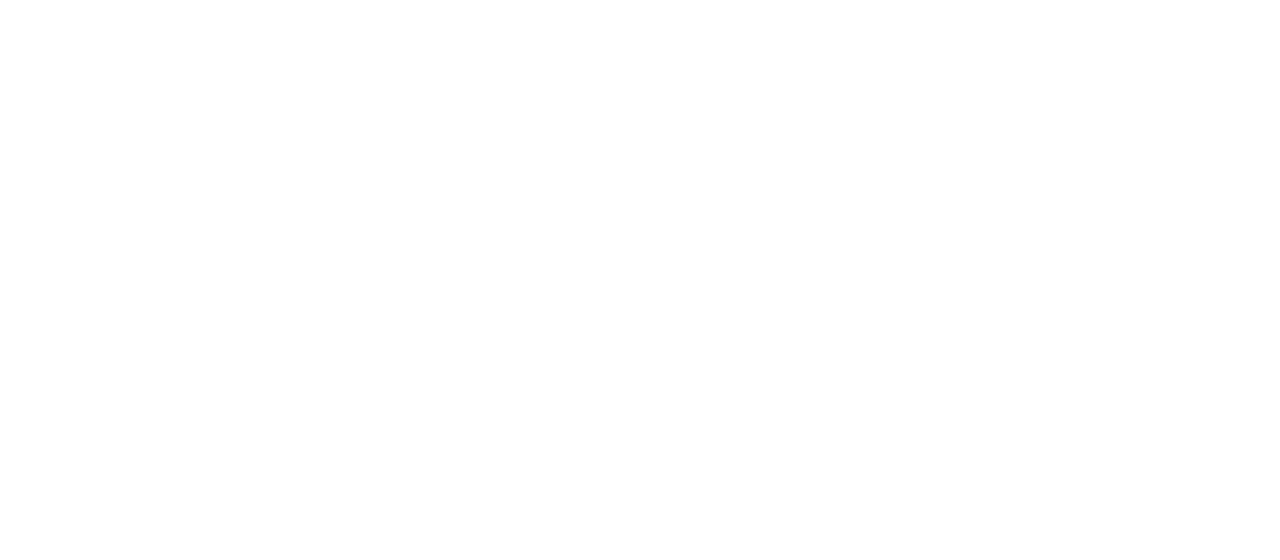
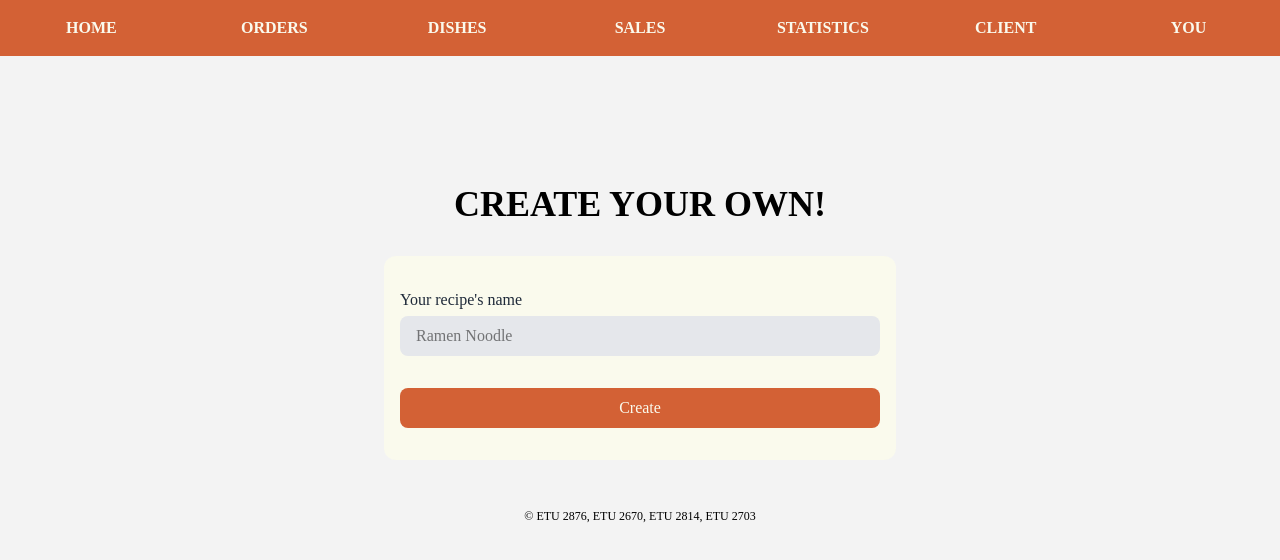
Before and after one commit to S5-Final-Project-PARK/vue-back-office, a Vue app in the folder restaurant-admin/: page /cook in a window 1280 px wide. Before the commit this address had no page. Shown: the top 560 px of the page. Built offline with nearby package versions, Linux system fonts and the light colour scheme; the HTML template or start-up script is replaced by a standard one.

Commit message:
dish insert form 1

```diff
--- /dev/null
+++ b/restaurant-admin/src/@util/userRandomizeIndex.ts
@@ -0,0 +1,3 @@
+export function useRandomizeIndex(array: any) {
+    return Math.floor(Math.random() * array.length);
+}
--- a/restaurant-admin/src/router/index.ts
+++ b/restaurant-admin/src/router/index.ts
@@ -22,6 +22,12 @@
       meta: { title: "Dishes" },
       component: () => import('@/views/DishesView.vue'),
     },
+    {
+      path: '/cook',
+      name: 'Cook',
+      meta: { title: "Insert A New Recipe" },
+      component: () => import('@/views/InsertDishesView.vue'),
+    },
   ],
 })
 
--- a/restaurant-admin/src/views/DishesView.vue
+++ b/restaurant-admin/src/views/DishesView.vue
@@ -57,18 +57,26 @@
 </script>
 
 <template>
-  <body class="bg-[--my-pure-white]">
+
+  <body class="bg-(--my-pure-white)">
     <my-navigation v-if="isScreenLarge" />
     <my-navigation-short v-else />
     <main>
-      <article class="flex flex-col space-y-8 font-nacelle text-[--my-black] mt-16 mx-32 p-16 rounded-2xl bg-[--my-white]">
+      <article
+        class="flex flex-col space-y-8 font-nacelle text-(--my-black) mt-16 mx-32 p-16 rounded-2xl bg-(--my-white)">
         <h1 class="font-montserrat font-extrabold text-4xl uppercase">All your dishes</h1>
-
+        <a href="/Cook"
+            class="flex flex-row space-x-2 px-8 py-4 w-64 bg-none rounded-full border-2 font-nacelle border-(--my-black) hover:bg-(--my-black) hover:text-(--my-white) duration-300 hover:translate-y-1">
+            <i class="pi pi-plus"></i>
+            <p>Add a new recipe</p>
+        </a>
         <!-- Details Section -->
         <section v-if="checkDetails" class="flex flex-row space-x-4">
-          <my-dishes-detail-section :label="dishDetails.name" :price="dishDetails.price" :stock="dishDetails.stock" :id="dishDetails.id" :ingredients="dishDetails.ingredients" />
+          <my-dishes-detail-section :label="dishDetails.name" :price="dishDetails.price" :stock="dishDetails.stock"
+            :id="dishDetails.id" :ingredients="dishDetails.ingredients" />
           <section>
-            <span @click="closeDetails" class="font-extralight flex flex-row space-x-2 hover:border-b-2 hover:border-red-600 hover:text-red-600 duration-100">
+            <span @click="closeDetails"
+              class="font-extralight flex flex-row space-x-2 hover:border-b-2 hover:border-red-600 hover:text-red-600 duration-100">
               <p>Close</p>
               <i class="pi pi-times"></i>
             </span>
@@ -77,16 +85,11 @@
 
         <!-- Dish List -->
         <section id="list" class="grid grid-cols-4 grid-rows-2 gap-2">
-          <my-dishes-card
-            v-for="(dish, index) in dishes"
-            :key="index"
-            :label="dish.name"
-            :ingredients="dish.ingredients"
-            @click="showDetails(dish)"
-          />
+          <my-dishes-card v-for="(dish, index) in dishes" :key="index" :label="dish.name"
+            :ingredients="dish.ingredients" @click="showDetails(dish)" />
         </section>
       </article>
     </main>
-    <my-footer />
+    <my-footer/>
   </body>
 </template>
--- /dev/null
+++ b/restaurant-admin/src/views/InsertDishesView.vue
@@ -0,0 +1,56 @@
+<script setup lang="ts">
+import { ref, computed, onMounted } from 'vue';
+import { useRouter } from 'vue-router';
+import MyInput from '@/components/MyInput.vue';
+import MyFullButton from '@/components/MyFullButton.vue';
+import MyFooter from '@/components/MyFooter.vue';
+import MyNavigation from '@/components/MyNavigation.vue';
+import MyNavigationShort from '@/components/MyNavigationShort.vue';
+import { useScreenWidth } from '@/@util/useScreenWidth';
+import { useRandomizeIndex } from '@/@util/userRandomizeIndex';
+
+const router = useRouter();
+const screenWidth = useScreenWidth();
+const isScreenLarge = ref(true);
+const recipe = ref('');
+const listPlaceholder = ref(["Garlic Soup", "Potage", "Ramen Noodle"]);
+const randomIndex = ref(useRandomizeIndex(listPlaceholder.value));
+
+// Generate a random placeholder dynamically every 2 seconds
+onMounted(() => {
+    setInterval(() => {
+        randomIndex.value = useRandomizeIndex(listPlaceholder.value);
+    }, 2000);
+});
+
+const placeholder = computed(() => listPlaceholder.value[randomIndex.value]);
+
+function handleSubmit() {
+    router.push('/insertDisheDetail');
+}
+</script>
+
+<template>
+    <body class="min-h-screen bg-(--my-pure-white) font-nacelle">
+        <my-navigation v-if="isScreenLarge" />
+        <my-navigation-short v-else />
+        <div class="pt-32">
+            <main class="flex flex-col items-center justify-center rounded-lg">
+                <h1 class="font-montserrat font-extrabold text-4xl uppercase mb-8">create your own!</h1>
+                <article class="container bg-(--my-white) rounded-xl px-4 py-8 w-2/5 box-shadow-">
+                    <div class="flex flex-col space-y-8">
+                            <my-input
+                                type="text"
+                                label="Your recipe's name"
+                                :placeholder="placeholder"
+                                id="recipe"
+                                v-model="recipe"
+                            />
+                        <my-full-button @click="handleSubmit" label="Create" />
+                    </div>
+                </article>
+            </main>
+            <my-footer />
+        </div>
+    </body>
+</template>
--- a/restaurant-admin/src/views/LoginView.vue
+++ b/restaurant-admin/src/views/LoginView.vue
@@ -26,14 +26,11 @@
 
 
 <template>
-    <head>
-
-    </head>
     <body class="min-h-screen bg-(--my-pure-white) font-nacelle">
         <div class="pt-32">
             <my-login-header/>
             <main class="flex items-center justify-center space-y-6 rounded-lg">
-                <article class="container bg-[--my-white] rounded-xl px-4 py-8 w-2/5 box-shadow-">
+                <article class="container bg-(--my-white) rounded-xl px-4 py-8 w-2/5 box-shadow-">
                     <div class="flex flex-col space-y-8">
                         <section class="flex flex-col space-y-4">
                             <my-input type="email" label="Your Email" placeholder="JohnDoe@gmail.com" id="email"
```
